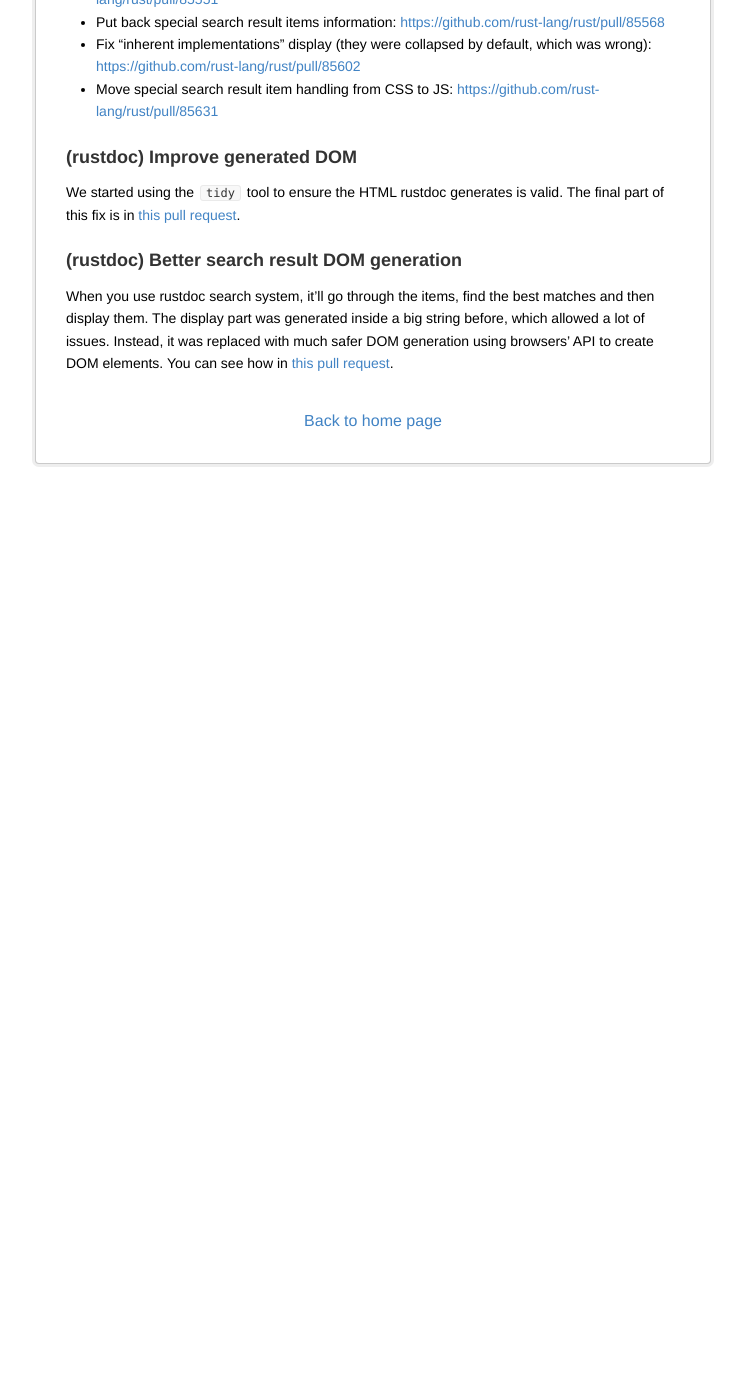
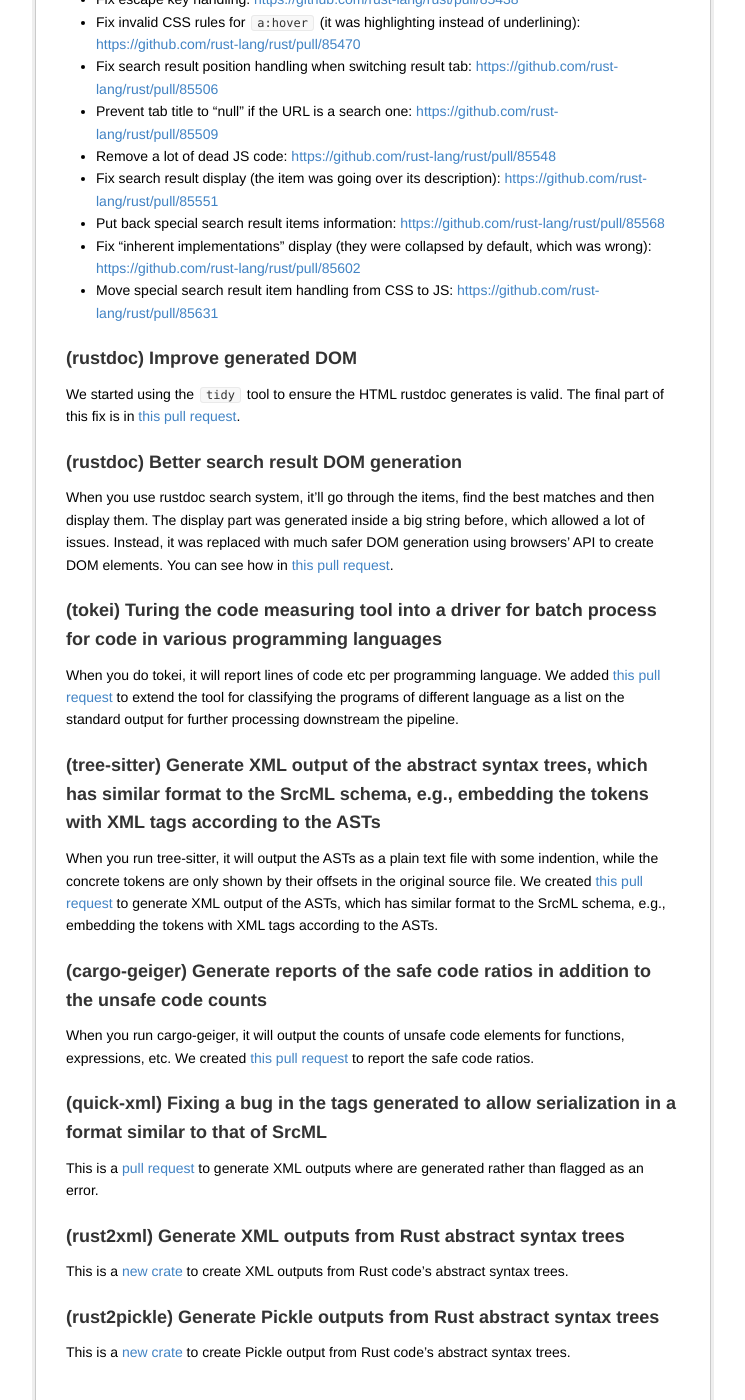
Before and after one commit to yijunyu/trusted-programming.github.io, a Jekyll site: the page built from articles/opensource-contributions.md, in a window 1280 px wide and 1400 px high, scrolled down 5567 px. Shown: the whole window, without its empty margins (267-1012 px from the left). Built offline with Jekyll 4.4.1, drawn with Linux system fonts in a browser that asks for light colours; before the commit the page ends 6045 px from its top, so only the background shows below that; some of the changed text lies outside the part shown.

Commit message:
Update opensource-contributions.md

```diff
--- a/articles/opensource-contributions.md
+++ b/articles/opensource-contributions.md
@@ -205,3 +205,27 @@
 ### (rustdoc) Better search result DOM generation
 
 When you use rustdoc search system, it'll go through the items, find the best matches and then display them. The display part was generated inside a big string before, which allowed a lot of issues. Instead, it was replaced with much safer DOM generation using browsers' API to create DOM elements. You can see how in [this pull request](https://github.com/rust-lang/rust/pull/85540).
+
+### (tokei) Turing the code measuring tool into a driver for batch process for code in various programming languages
+
+When you do tokei, it will report lines of code etc per programming language. We added [this pull request](https://github.com/XAMPPRocky/tokei/pull/678) to extend the tool for classifying the programs of different language as a list on the standard output for further processing downstream the pipeline.
+
+### (tree-sitter) Generate XML output of the abstract syntax trees, which has similar format to the SrcML schema, e.g., embedding the tokens with XML tags according to the ASTs
+
+When you run tree-sitter, it will output the ASTs as a plain text file with some indention, while the concrete tokens are only shown by their offsets in the original source file. We created [this pull request](https://github.com/tree-sitter/tree-sitter/pull/863) to generate XML output of the ASTs, which has similar format to the SrcML schema, e.g., embedding the tokens with XML tags according to the ASTs.
+
+### (cargo-geiger) Generate reports of the safe code ratios in addition to the unsafe code counts
+
+When you run cargo-geiger, it will output the counts of unsafe code elements for functions, expressions, etc. We created [this pull request](https://github.com/rust-secure-code/cargo-geiger/pull/167) to report the safe code ratios.
+
+### (quick-xml) Fixing a bug in the tags generated to allow serialization in a format similar to that of SrcML
+
+This is a [pull request](https://github.com/tafia/quick-xml/pull/250) to generate XML outputs where <key/> are generated rather than flagged as an error.
+
+### (rust2xml) Generate XML outputs from Rust abstract syntax trees
+
+This is a [new crate](https://github.com/yijunyu/rust2xml) to create XML outputs from Rust code's abstract syntax trees.
+
+### (rust2pickle) Generate Pickle outputs from Rust abstract syntax trees
+
+This is a [new crate](https://github.com/yijunyu/rust2pickle) to create Pickle output from Rust code's abstract syntax trees.
```
